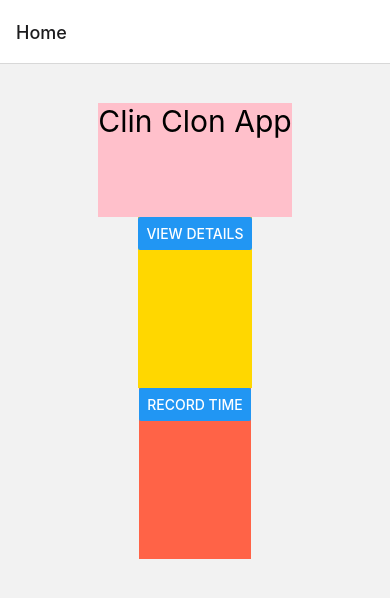
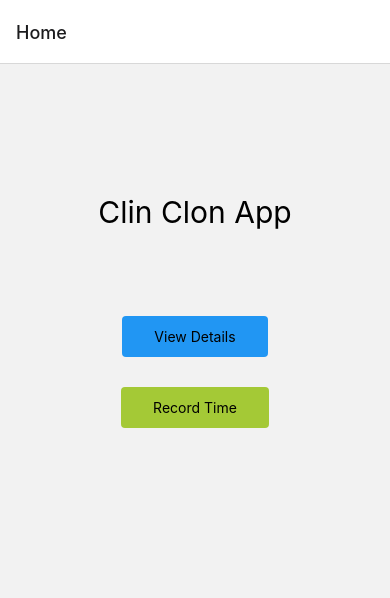
Before and after one commit to Yui1002/clin-clon-app, a React Native app: screen /Home in a window 390 px wide. Shown: the top 598 px of the page. Built offline with nearby package versions, Linux system fonts and the light colour scheme.

Commit message:
edit styles

```diff
--- a/components/Home.tsx
+++ b/components/Home.tsx
@@ -1,7 +1,8 @@
 /* eslint-disable react-native/no-inline-styles */
-import {Button, Text, View} from 'react-native';
+import {Button, Text, View, Pressable} from 'react-native';
 import React, {useState} from 'react';
 import moment from 'moment';
+import {StyleSheet} from 'react-native';
 import AsyncStorage from '@react-native-community/async-storage';
 
 type Props = {};
@@ -34,23 +35,45 @@ const Home = ({navigation}: any) => {
 
   return (
     <View style={{flex: 1, alignItems: 'center', justifyContent: 'center'}}>
-      <View style={{backgroundColor: 'pink', flex: 0.2, marginTop: '10%'}}>
+      <View style={{flex: 0.2, marginTop: '10%'}}>
         <Text style={{fontSize: 30}}>Clin Clon App</Text>
       </View>
-      <View style={{backgroundColor: 'gold', flex: 0.3}}>
-        <Button
-          title="View Details"
-          onPress={() => navigation.navigate('History')}
-        />
-      </View>
-      <View style={{backgroundColor: 'tomato', flex: 0.3}}>
-        <Button title="Record Time" onPress={handleTime} />
-      </View>
-      <View style={{backgroundColor: 'darksalmon', flex: 0.5}}>
+      <Pressable style={styles.viewDetailsBtn} onPress={() => navigation.navigate('History')}>
+        <Text>View Details</Text>
+      </Pressable>
+      <Pressable style={styles.recordTimeBtn} onPress={handleTime}>
+        <Text>Record Time</Text>
+      </Pressable>
+      <View style={{flex: 0.5}}>
         <Text>{time}</Text>
       </View>
     </View>
   );
 };
 
+const styles = StyleSheet.create({
+  viewDetailsBtn: {
+    alignItems: 'center',
+    justifyContent: 'center',
+    paddingVertical: 12,
+    paddingHorizontal: 32,
+    borderRadius: 4,
+    elevation: 3,
+    color: '#fff',
+    backgroundColor: '#2196F3',
+    marginBottom: 30,
+  },
+  recordTimeBtn: {
+    alignItems: 'center',
+    justifyContent: 'center',
+    paddingVertical: 12,
+    paddingHorizontal: 32,
+    borderRadius: 4,
+    elevation: 3,
+    color: '#fff',
+    backgroundColor: '#a4c936',
+    marginBottom: 20,
+  },
+});
+
 export default Home;
```
